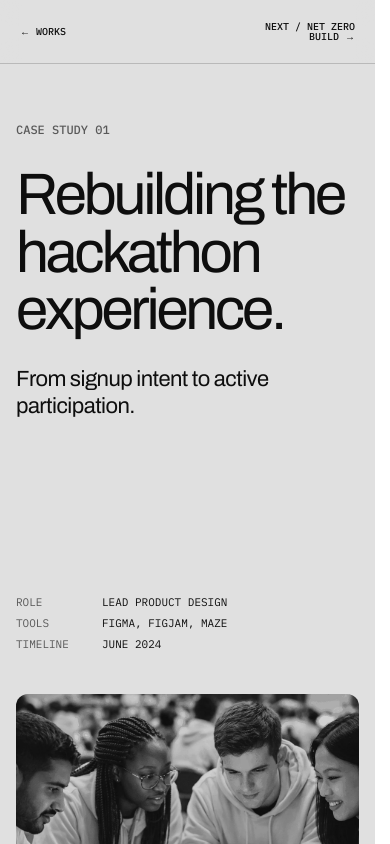
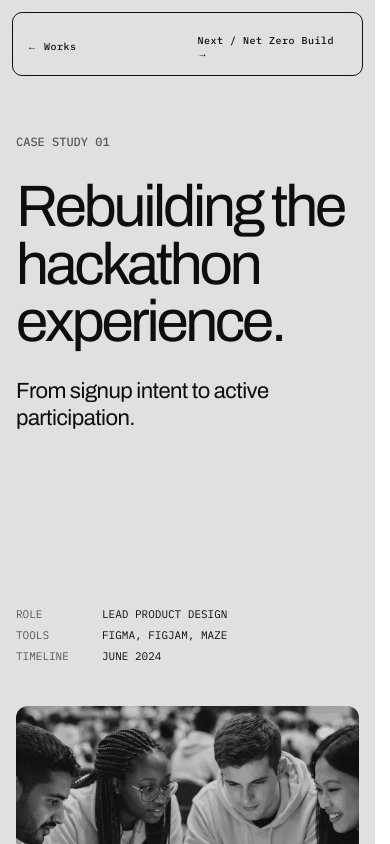
Before and after one commit to jzakrz/jakub-portfolio, a Next.js app: page /projects/hackathon in a window 390 px wide. Shown: the top 844 px of the page. Built offline with nearby package versions, Linux system fonts and the light colour scheme.

Commit message:
refactor: unify case study headers

```diff
--- a/app/globals.css
+++ b/app/globals.css
@@ -1943,20 +1943,23 @@ html {
 
 .hackathon-case__header {
   position: sticky;
-  top: 0;
+  top: 20px;
   z-index: 20;
   display: grid;
   grid-template-columns: 1fr auto 1fr;
   align-items: center;
-  height: 72px;
-  padding-inline: max(40px, calc((100vw - 1360px) / 2));
-  border-bottom: 1px solid var(--case-line);
+  width: min(calc(100% - 40px), 1560px);
+  height: 52px;
+  margin: 20px auto 0;
+  padding: 0 18px;
+  border: 1px solid var(--case-ink);
+  border-radius: 12px;
   background: rgb(224 224 224 / 94%);
   font-family: var(--font-ibm-plex-mono), monospace;
-  font-size: 12px;
+  font-size: 11px;
   font-weight: 500;
   line-height: 1;
-  text-transform: uppercase;
+  letter-spacing: 0.5px;
   backdrop-filter: blur(12px);
 }
 
@@ -1974,16 +1977,19 @@ html {
   margin-left: -10px;
 }
 
-.hackathon-case__header a:last-child {
+.hackathon-case__header > p:nth-child(2) {
+  color: var(--case-muted);
+  text-transform: uppercase;
+}
+
+.hackathon-case__header > p:last-child {
   justify-self: end;
-  margin-right: -10px;
   text-align: right;
 }
 
 .hackathon-case__header a:hover,
 .hackathon-case__header a:focus-visible {
-  text-decoration: underline;
-  text-underline-offset: 4px;
+  opacity: 0.55;
 }
 
 .hackathon-case__section {
@@ -2752,12 +2758,17 @@ html {
 @media (max-width: 900px) {
   .hackathon-case__header {
     grid-template-columns: 1fr 1fr;
+    top: 12px;
+    width: calc(100% - 24px);
     height: 64px;
-    padding-inline: 20px;
+    margin-top: 12px;
+    padding: 12px 14px;
+    border-radius: 10px;
     font-size: 10px;
-  }
-
-  .hackathon-case__header p {
+    line-height: 1.35;
+  }
+
+  .hackathon-case__header > p:nth-child(2) {
     display: none;
   }
 
@@ -2820,10 +2831,6 @@ html {
 }
 
 @media (max-width: 620px) {
-  .hackathon-case__header a:last-child {
-    max-width: 140px;
-  }
-
   .hackathon-case__section,
   .hackathon-next {
     gap: 42px;
@@ -3209,7 +3216,6 @@ html {
 }
 
 .net-zero-case .hackathon-case__header {
-  padding-inline: max(56px, calc((100vw - 1328px) / 2));
   background: rgb(255 255 255 / 94%);
 }
 
@@ -3667,10 +3673,6 @@ html {
 }
 
 @media (max-width: 900px) {
-  .net-zero-case .hackathon-case__header {
-    padding-inline: 20px;
-  }
-
   .net-zero-case .hackathon-case__section,
   .net-zero-case .hackathon-next {
     grid-template-columns: minmax(0, 1fr);
```
